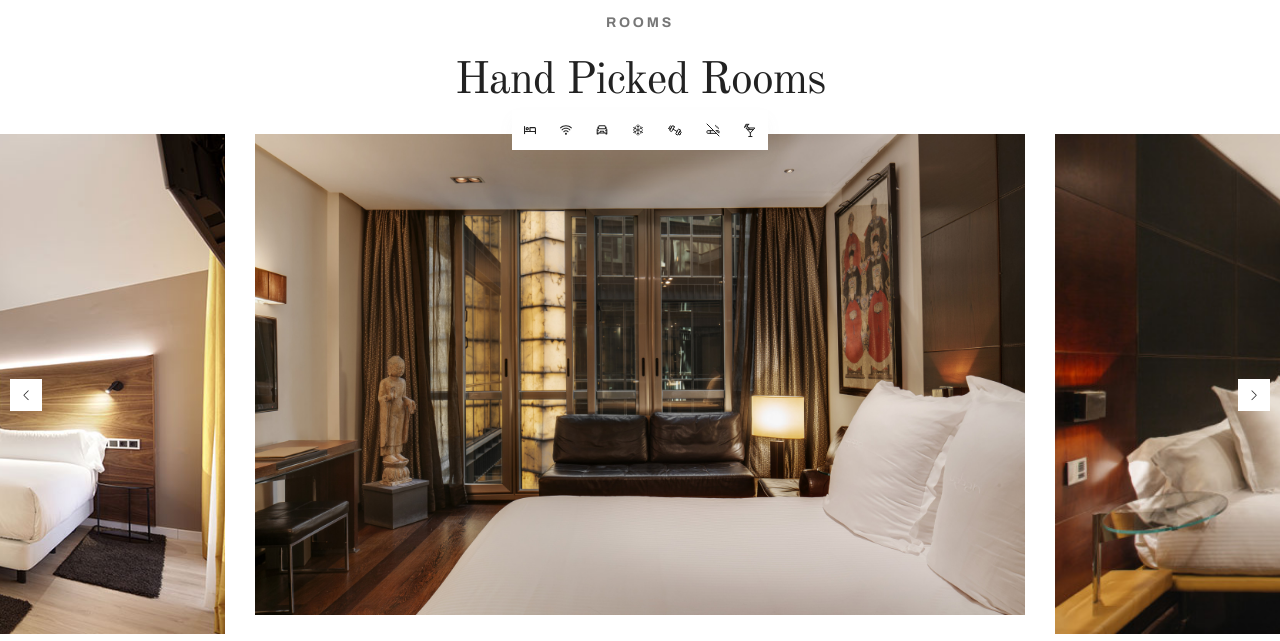
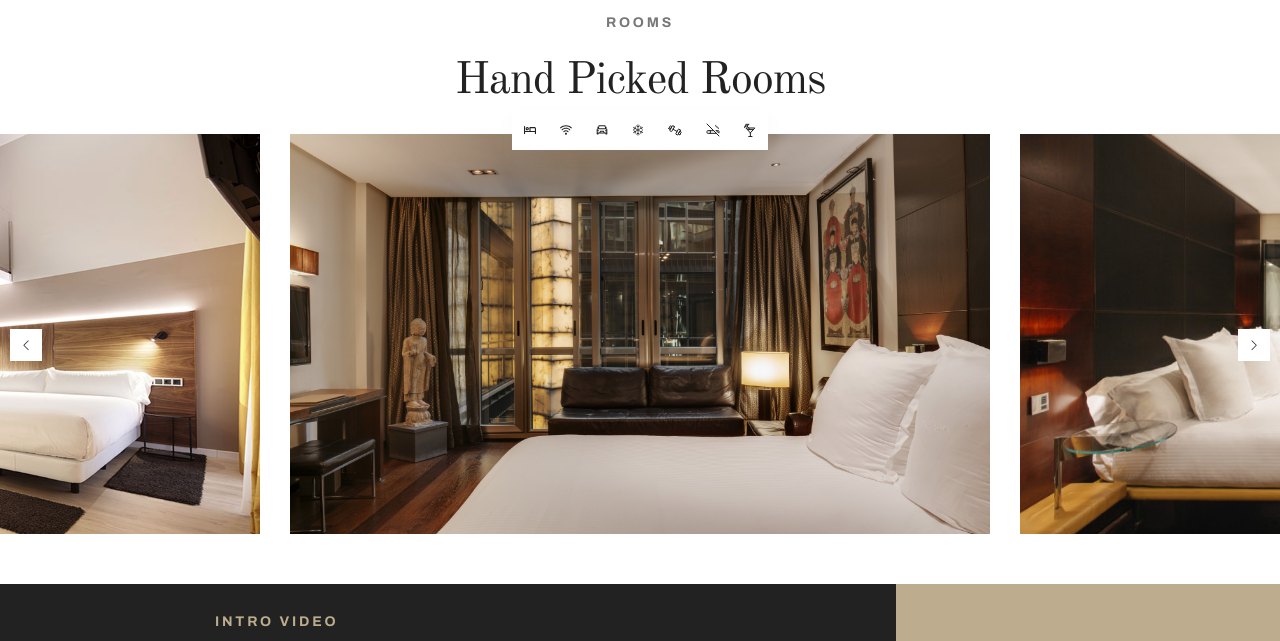
Before and after one commit to MiriamTorrens/web-hotel-miranda, a website: page index.html in a window 1280 px wide. Shown: the part 1360-2001 px from the top of the page. Drawn offline with nearby package versions, Linux system fonts and the light colour scheme; grey boxes are pictures that could not be loaded.

Commit message:
smallest slider

```diff
--- a/sass/slider.scss
+++ b/sass/slider.scss
@@ -36,8 +36,8 @@
         margin-top: 24px;
     }
     &__item{
-        max-width: 770px;
-        max-height: 500px;
+        max-width: 700px;
+        max-height: 400px;
     }
     &__button{
         width: 32px;
```
Also changed, not shown: css/styles.css.
